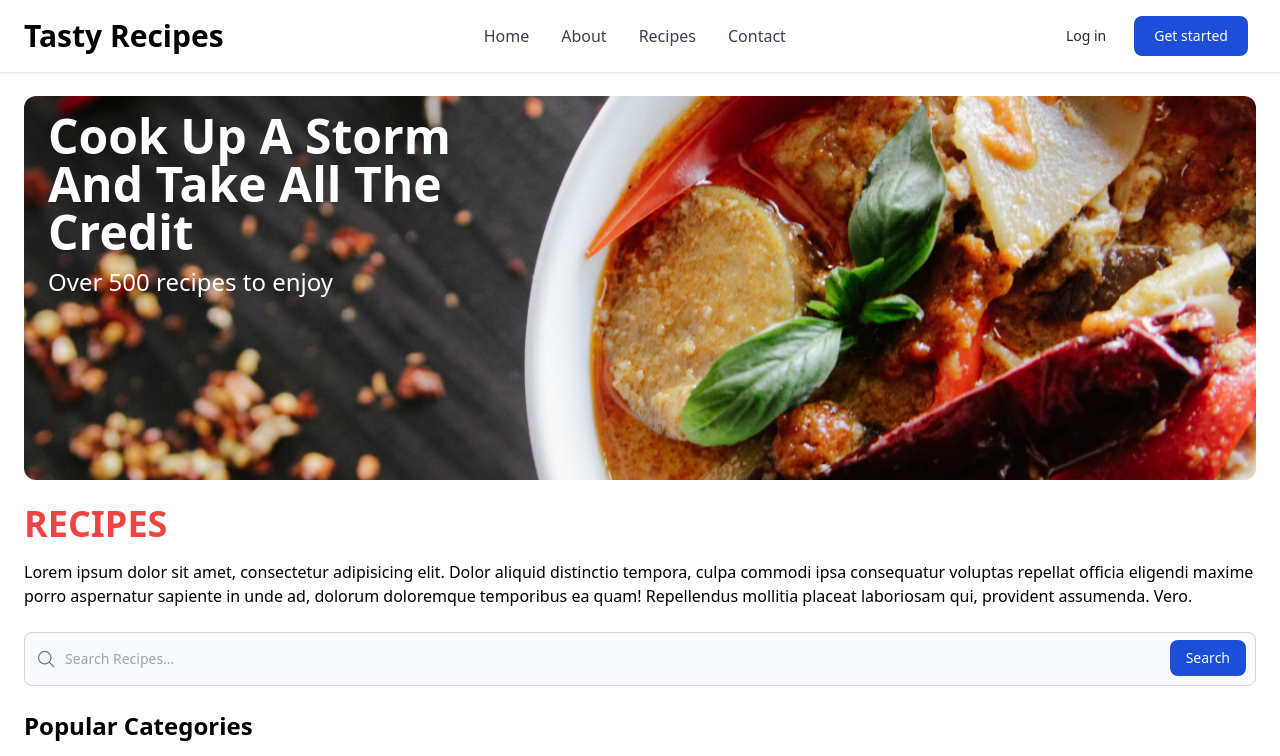
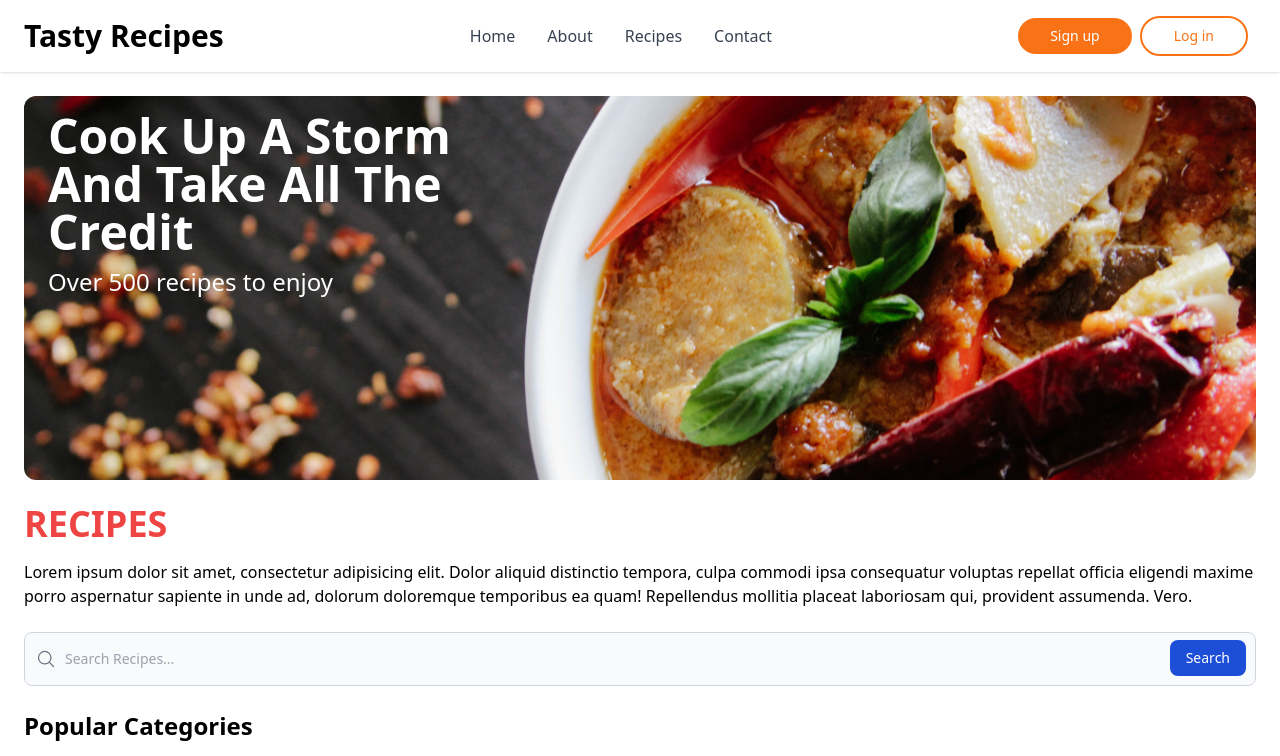
Before and after one commit to Jon-Felipe/Tasty-React, a React (Vite) app: page / in a window 1280 px wide. Shown: the top 756 px of the page. Built offline with nearby package versions, Linux system fonts and the light colour scheme.

Commit message:
login and register link styling chnages

```diff
--- a/src/components/Header.tsx
+++ b/src/components/Header.tsx
@@ -22,16 +22,16 @@ const Header = ({ showLinks, setShowLinks }: Props) => {
           </h1>
           <div className='flex items-center lg:order-2'>
             <Link
+              to='/register'
+              className='text-white bg-orange-500 font-medium rounded-full text-sm px-4 lg:px-8 py-2 mr-2'
+            >
+              Sign up
+            </Link>
+            <Link
               to='/login'
-              className='text-gray-800 hover:bg-gray-50 font-medium rounded-lg text-sm px-4 lg:px-5 py-2 lg:py-2.5 mr-2'
+              className='text-orange-500 border-2 border-orange-500 font-medium rounded-full text-sm px-4 lg:px-8 py-2 mr-2'
             >
               Log in
-            </Link>
-            <Link
-              to='/register'
-              className='text-white bg-primary-700 hover:bg-primary-800 font-medium rounded-lg text-sm px-4 lg:px-5 py-2 lg:py-2.5 mr-2'
-            >
-              Get started
             </Link>
             <button
               type='button'
```
